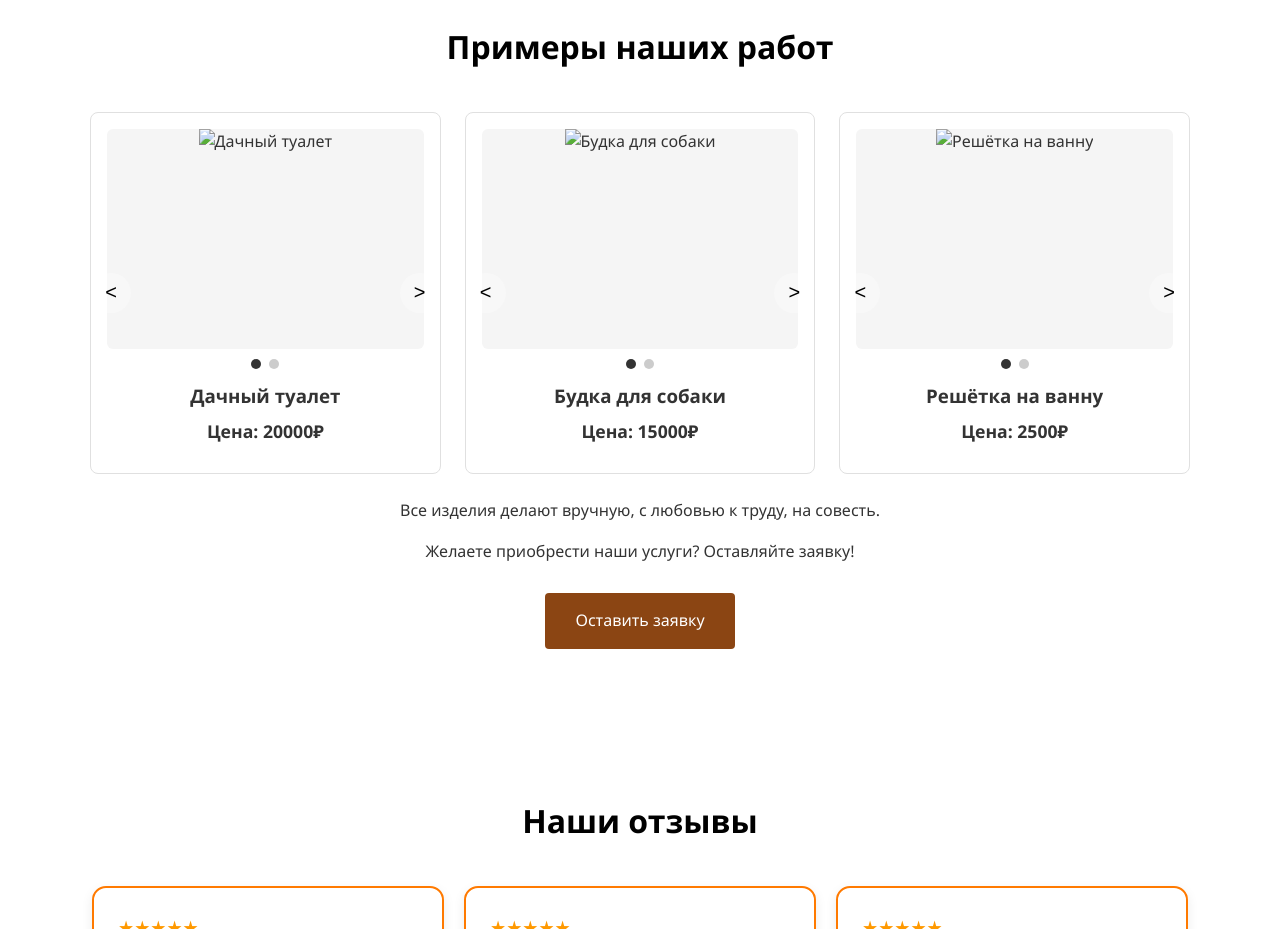
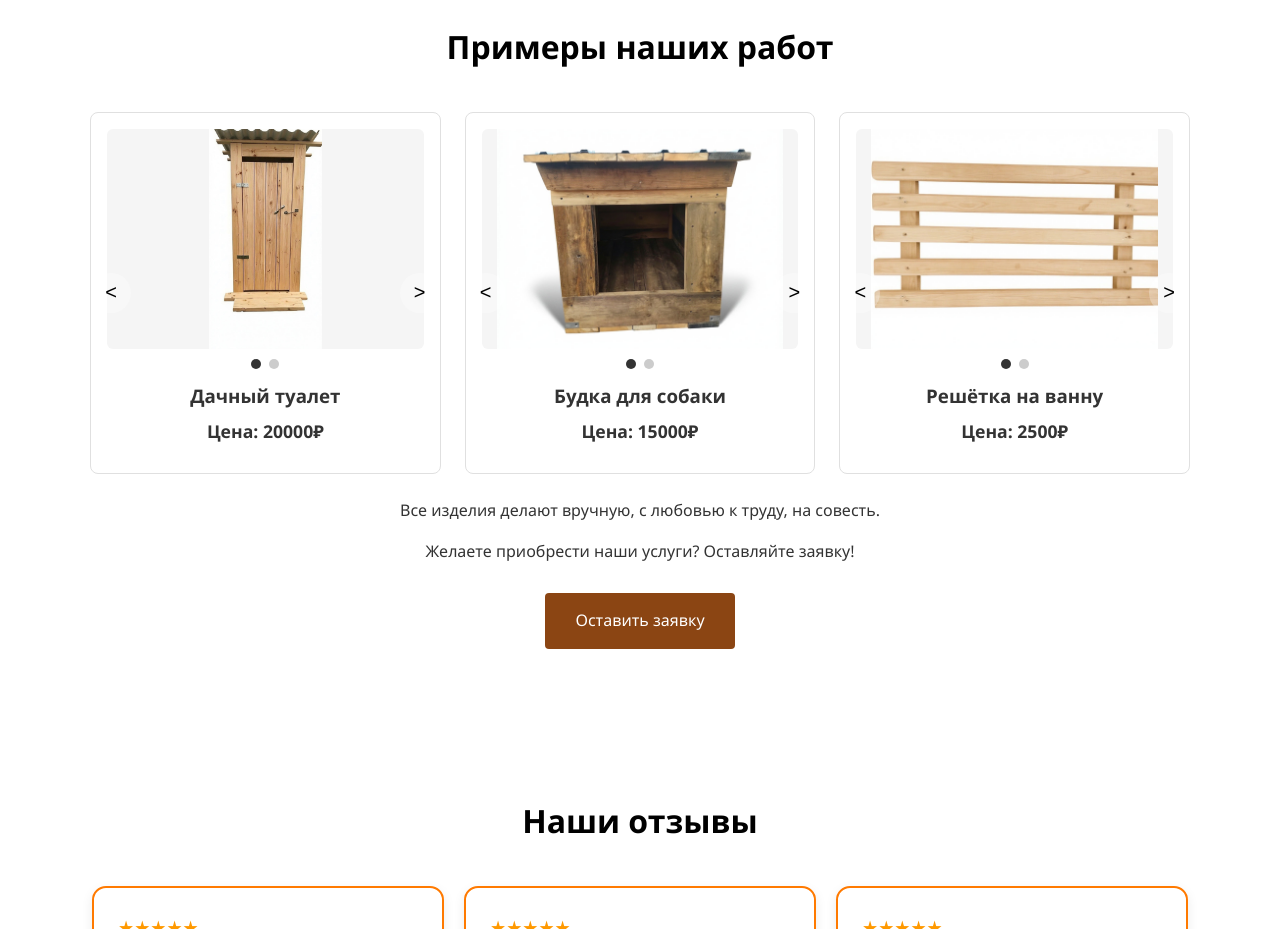
Before and after one commit to Ochagstolyar/site, a plain HTML site: page index.html in a window 1280 px wide. Shown: the part 1660-2589 px from the top of the page. Drawn offline with Linux system fonts and the light colour scheme.

Commit message:
Update index.html

```diff
--- a/index.html
+++ b/index.html
@@ -452,8 +452,8 @@
 
         <div class="portfolio-card active">
             <div class="portfolio-img">
-                <img src="примеры/toilet_1.jpg" alt="Дачный туалет">
-                 <img src="примеры/toilet_2.jpg" alt="Дачный туалет">
+                <img src="toilet_1.jpg" alt="Дачный туалет">
+                 <img src="toilet_2.jpg" alt="Дачный туалет">
             </div>
 
             <div class="slider-arrows">
@@ -467,8 +467,8 @@
 
         <div class="portfolio-card">
             <div class="portfolio-img">
-                <img src="примеры/booth_1.jpg" alt="Будка для собаки">
-                <img src="примеры/booth_2.jpg" alt="Будка для собаки">
+                <img src="booth_1.jpg" alt="Будка для собаки">
+                <img src="booth_2.jpg" alt="Будка для собаки">
             </div>
 
             <div class="slider-arrows">
@@ -482,8 +482,8 @@
 
         <div class="portfolio-card">
             <div class="portfolio-img">
-                <img src="примеры/grille_1.jpg" alt="Решётка на ванну">
-                <img src="примеры/grille_2.jpg" alt="Решётка на ванну">
+                <img src="grille_1.jpg" alt="Решётка на ванну">
+                <img src="grille_2.jpg" alt="Решётка на ванну">
             </div>
 
             <div class="slider-arrows">
```
